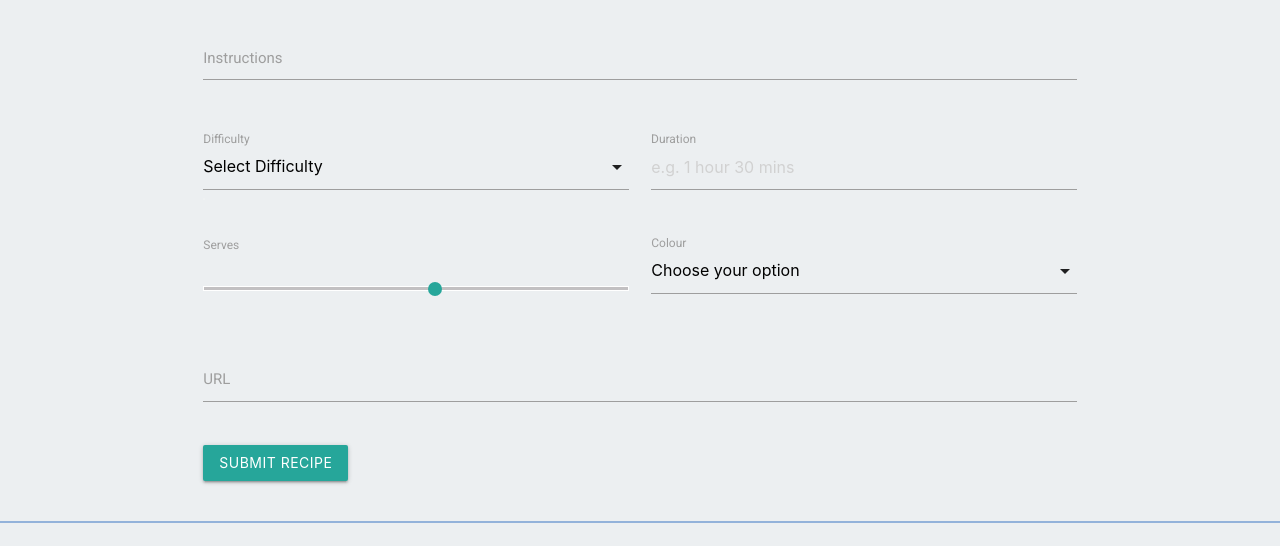
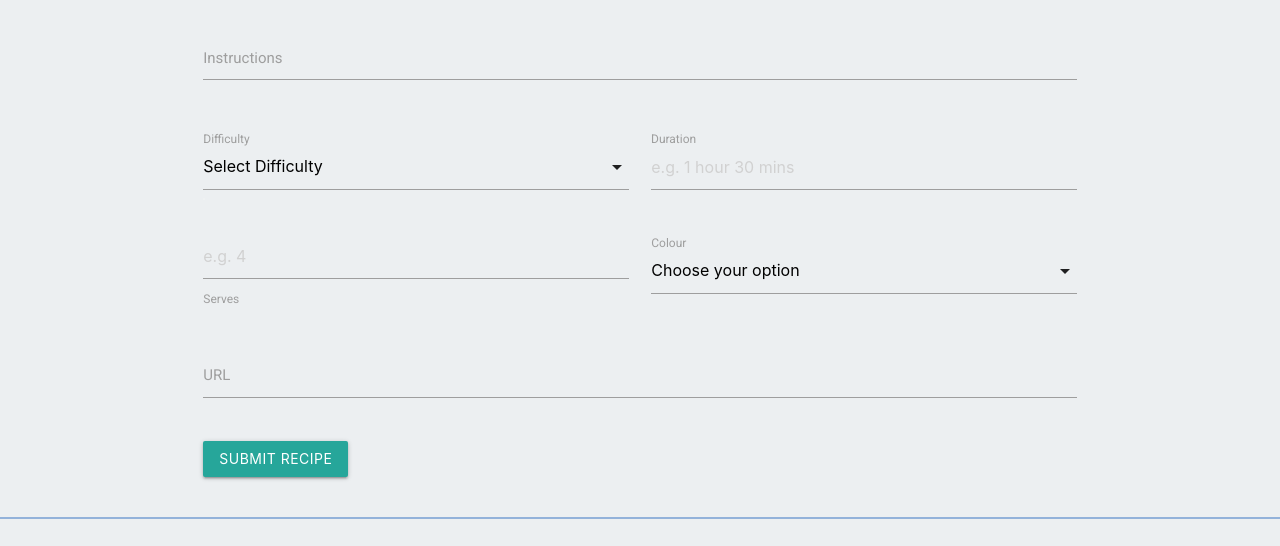
Before and after one commit to Isabella-Mitchell/gather-recipe-website, a Flask app: page /submit_recipe in a window 1280 px wide. Shown: the part 670-1216 px from the top of the page. Run offline with Flask 2, Linux system fonts and the light colour scheme; the visitor is signed in with stand-in values (Sample User, id 1); data that the repository does not hold is empty; some libraries are stand-ins or nearby versions.

Commit message:
Beautified and validated CSS

```diff
--- a/gather/static/css/style.css
+++ b/gather/static/css/style.css
@@ -1,9 +1,15 @@
-@import url('https://fonts.googleapis.com/css2?family=Abril+Fatface&family=Fredoka+One&family=Kalam:wght@300;400;700&family=Roboto:wght@300;400;700&display=swap');
+/*--------------------- Google Fonts Import --------------------*/
+
+@import url("https://fonts.googleapis.com/css2?family=Abril+Fatface&family=Fredoka+One&family=Kalam:wght@300;400;700&family=Roboto:wght@300;400;700&display=swap");
+
+/*--------------------- Font Options (To be deleted) --------------------*/
 
 /* font-family: 'Abril Fatface', cursive;
 font-family: 'Fredoka One', cursive;
 font-family: 'Kalam', cursive;
 font-family: 'Roboto', sans-serif; */
+
+/*--------------------- Base Template Styles --------------------*/
 
 body {
     display: flex;
@@ -26,8 +32,9 @@ nav ul a {
     font-weight: 400;
 }
 
-nav .brand-logo, .mobile-logo {
-    font-family: 'Fredoka One', cursive;
+nav .brand-logo,
+.mobile-logo {
+    font-family: "Fredoka One", cursive;
     color: #d71a2c;
 }
 
@@ -37,24 +44,31 @@ nav .brand-logo, .mobile-logo {
 
 body {
     background-color: #eceff1;
-    font-family: 'Roboto', sans-serif;
+    font-family: "Roboto", sans-serif;
     color: #3e3d43;
 }
- .page-title {
-    font-family: 'Fredoka One', cursive;
-    text-align: center;
- }
+
+/*--------------------- Footer Styles --------------------*/
 
 .page-footer {
     background-color: #eceff1;
     border-top: 2px solid #93b2da;
-    color:#3e3d43;
+    color: #3e3d43;
 }
 
 .footer-title {
-    font-family: 'Fredoka One', cursive;
+    font-family: "Fredoka One", cursive;
     color: #d71a2c;
 }
+
+/*--------------------- Page Titles --------------------*/
+
+.page-title {
+    font-family: "Fredoka One", cursive;
+    text-align: center;
+}
+
+/*--------------------- Cards --------------------*/
 
 .card {
     height: 350px;
@@ -67,9 +81,11 @@ body {
     height: 150px;
 }
 
-.colour-code {
+/*.colour-code {
     display: none;
-}
+}*/
+
+/*--------------------- Buttons --------------------*/
 
 .recipe-buttons {
     margin-top: auto;
@@ -87,6 +103,8 @@ body {
     background-color: #3e3d43;
 }
 
+/*--------------------- Form Componants --------------------*/
+
 #swatch {
     height: 40px;
     color: white;
--- a/gather/templates/edit_recipe.html
+++ b/gather/templates/edit_recipe.html
@@ -83,11 +83,8 @@
         <!--Serves (swap for number picker) and Cuisine-->
         <div class="row">
             <div class="input-field col s12 m6">
-                <!--<input id="serves" name="serves" value="{{ recipe.serves }}" type="text" class="validate">-->
+                <input id="serves" name="serves" value="{{ recipe.serves }}" type="number" class="validate">
                 <label for="serves">Serves</label>
-                <p class="range-field">
-                    <input id="serves test5" name="serves" type="range" min="1" max="12" value="{{ recipe.serves }}" class="validate"/>
-                </p>
             </div>
             <div class="input-field col s12 m6">
                 <select class="icons" id="colour_code" name="colour_code" class="validate">
--- a/gather/templates/submit_recipe.html
+++ b/gather/templates/submit_recipe.html
@@ -71,10 +71,8 @@
         <!--Serves (swap for number picker) and colour picker-->
         <div class="row">
             <div class="col s12 m6">
+                <input id="serves" name="serves" placeholder="e.g. 4" type="number" class="validate">
                 <label for="serves">Serves</label>
-                <p class="range-field">
-                    <input id="serves test5" name="serves" type="range" min="1" max="12" class="validate"/>
-                </p>
             </div>
             <div class="input-field col s12 m6">
                 <select class="icons" id="colour_code" name="colour_code" class="validate">
```
Lines whose indentation alone changed are shown as unchanged.
